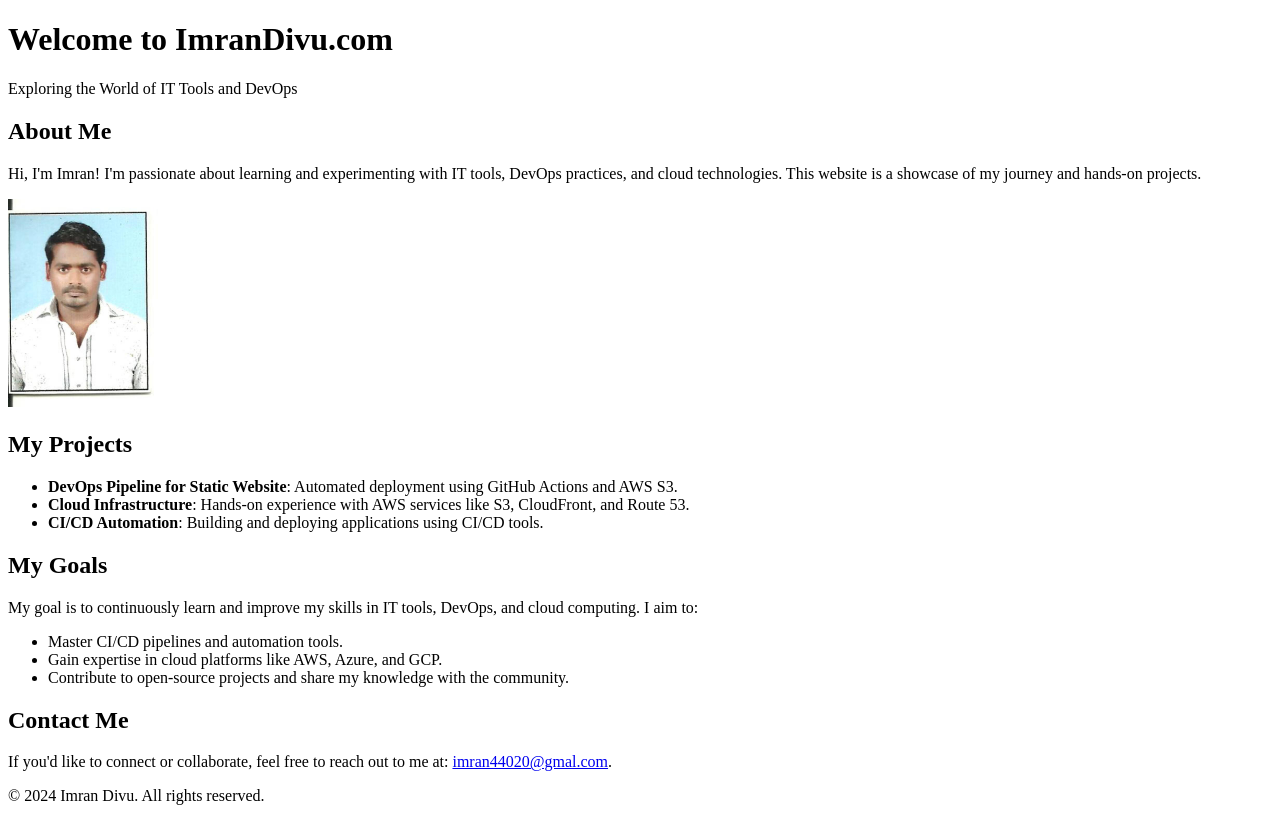
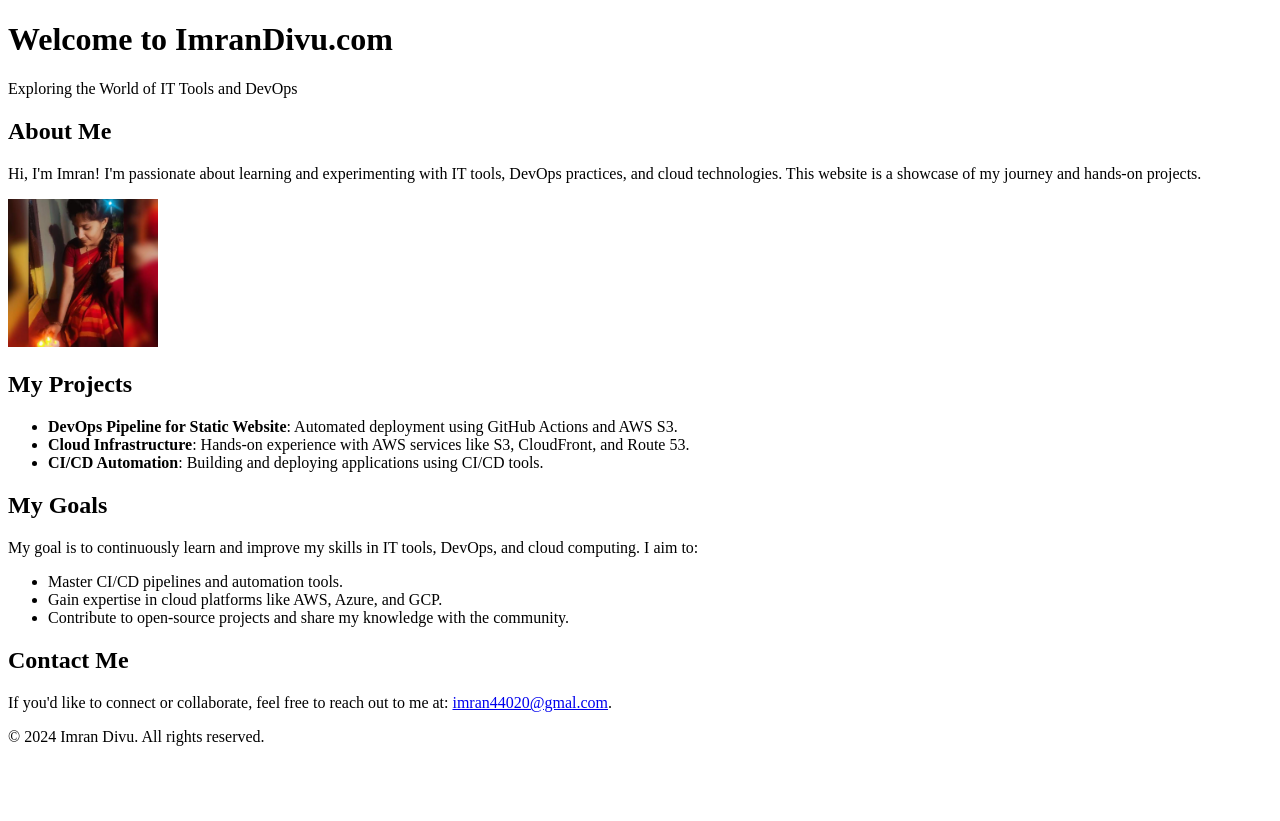
Before and after one commit to Imran-khan-Devops/imrandivu, a plain HTML site: page index.html in a window 1280 px wide. After the commit the page ends 800 px from the top, so only its background shows below. Drawn offline with Linux system fonts and the light colour scheme.

Commit message:
changed picture

```diff
--- a/index.html
+++ b/index.html
@@ -20,7 +20,7 @@
       This website is a showcase of my journey and hands-on projects.
     </p>
   </section>
-  <img src="assests/Picture 013.jpg" alt="imran Divu Logo" width="150>"
+  <img src="assests/image 2.jpg" alt="imran Divu Logo" width="150>"
   <script src="script.js></script>"
 
   <section id="projects">
```
